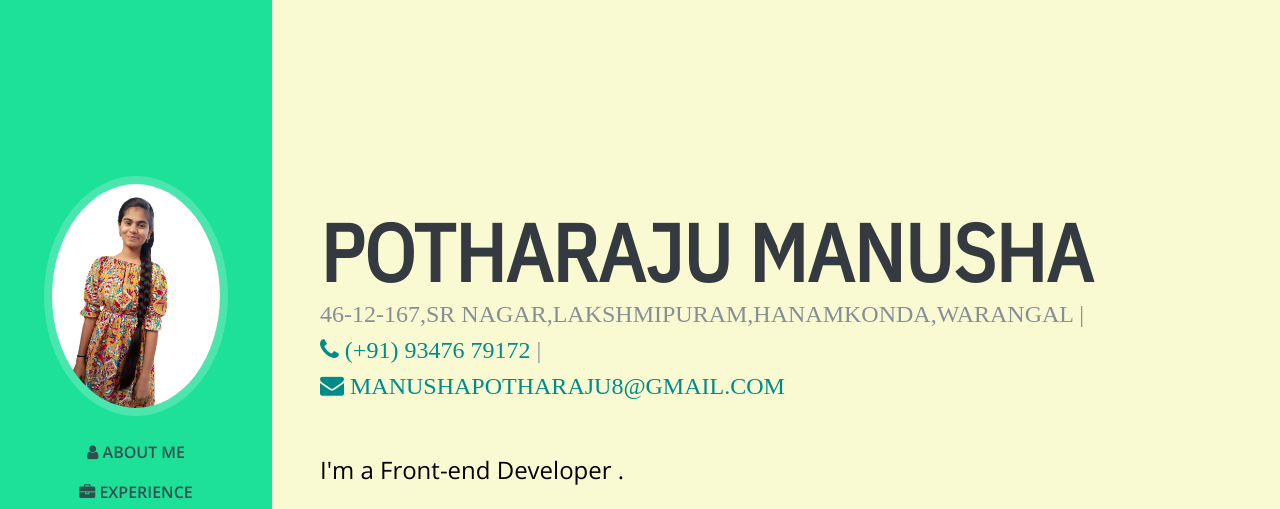
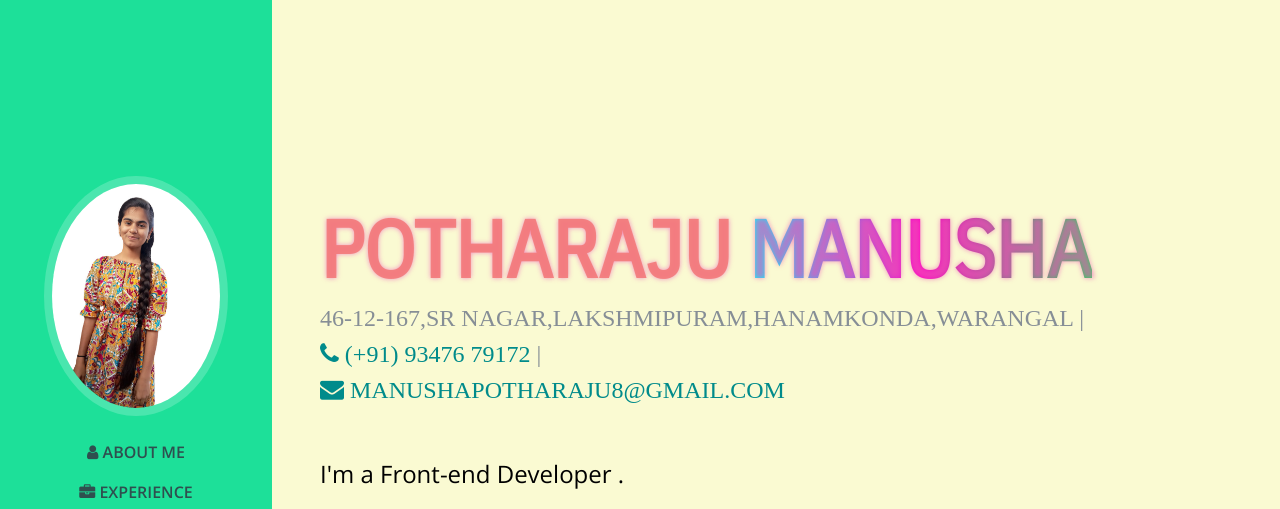
Before and after one commit to Manusha8/resume, a plain HTML site: page index.html in a window 1280 px wide. Shown: the top 509 px of the page. Drawn offline with nearby package versions, Linux system fonts and the light colour scheme; a script that the page names is missing.

Commit message:
Update index.html

```diff
--- a/index.html
+++ b/index.html
@@ -68,8 +68,8 @@
 
         <section class="resume-section p-3 p-lg-5 d-flex d-column" id="about">
             <div class="my-auto">
-                <h1 class="mb-0">Potharaju
-                    <span class="text-big">Manusha</span>
+                <h1 class="surname">Potharaju
+                    <span class="name">Manusha</span>
                 </h1>
                 <div class="subheading mb-5">46-12-167,SR Nagar,Lakshmipuram,Hanamkonda,Warangal |<br/> <a href="tel:9347679172"><i class="fa fa-phone"></i> (+91) 93476 79172</a> |<br/>
                     <a href="mailto:manushapotharaju8@gmail.com"><i class="fa fa-envelope"></i> manushapotharaju8@gmail.com</a>
```
